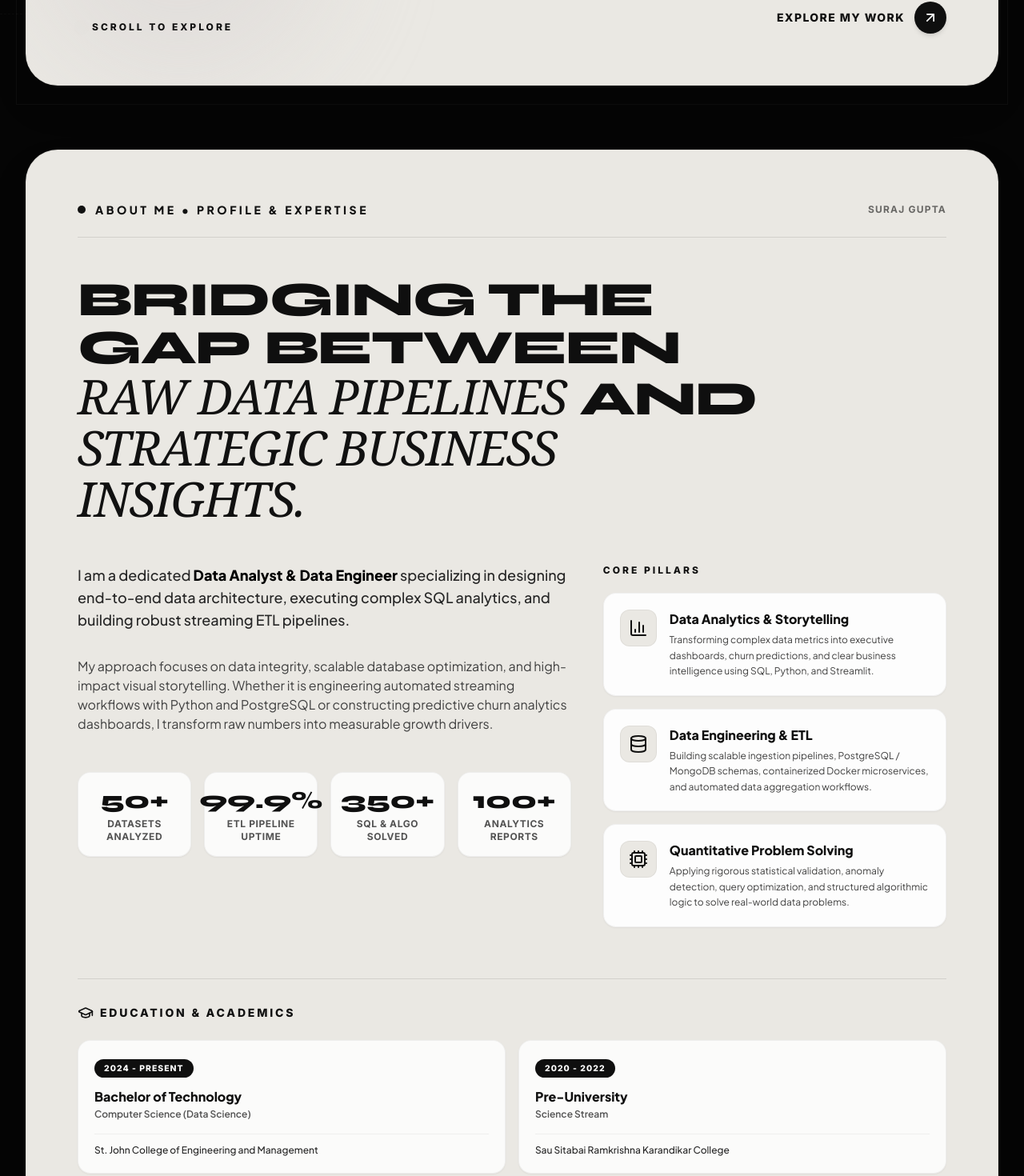
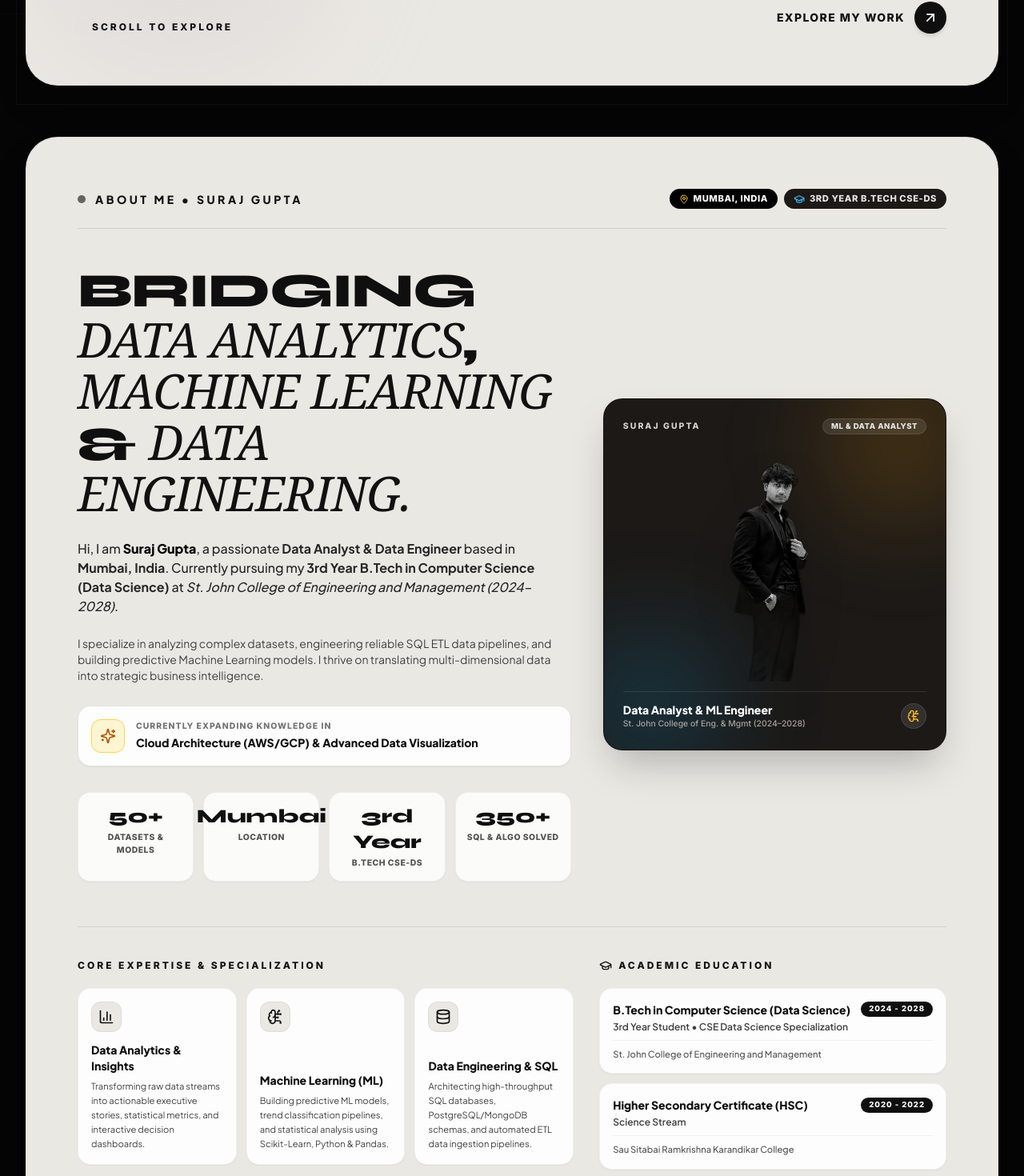
Before and after one commit to surajg2/suraj-portfolio, a React (Vite) app: page / in a window 1280 px wide. Shown: the part 649-2119 px from the top of the page at 80% size. Built offline with nearby package versions, Linux system fonts and the light colour scheme.

Commit message:
Update About Me section with Mumbai location, ML expertise, Cloud/Visualization learning, 2024-2028 CSE-DS education, and studio portrait cutout card

```diff
--- a/src/components/AboutSection.tsx
+++ b/src/components/AboutSection.tsx
@@ -1,135 +1,210 @@
 import React from 'react';
-import { Database, BarChart3, Cpu, GraduationCap, Award, ArrowUpRight } from 'lucide-react';
+import { MapPin, Sparkles, BookOpen, BrainCircuit, BarChart3, Database, GraduationCap, Cloud, LineChart, Code2 } from 'lucide-react';
 import { PORTFOLIO_DATA } from '../data/portfolioData';
 
 export const AboutSection: React.FC = () => {
   const stats = [
-    { label: 'Datasets Analyzed', value: '50+' },
-    { label: 'ETL Pipeline Uptime', value: '99.9%' },
+    { label: 'Datasets & Models', value: '50+' },
+    { label: 'Location', value: 'Mumbai' },
+    { label: 'B.Tech CSE-DS', value: '3rd Year' },
     { label: 'SQL & Algo Solved', value: '350+' },
-    { label: 'Analytics Reports', value: '100+' },
   ];
 
-  const pillars = [
+  const coreFocus = [
     {
-      icon: <BarChart3 className="w-6 h-6 text-[#111111]" />,
-      title: "Data Analytics & Storytelling",
-      desc: "Transforming complex data metrics into executive dashboards, churn predictions, and clear business intelligence using SQL, Python, and Streamlit."
+      icon: <BarChart3 className="w-5 h-5 text-[#111111]" />,
+      title: "Data Analytics & Insights",
+      desc: "Transforming raw data streams into actionable executive stories, statistical metrics, and interactive decision dashboards."
     },
     {
-      icon: <Database className="w-6 h-6 text-[#111111]" />,
-      title: "Data Engineering & ETL",
-      desc: "Building scalable ingestion pipelines, PostgreSQL / MongoDB schemas, containerized Docker microservices, and automated data aggregation workflows."
+      icon: <BrainCircuit className="w-5 h-5 text-[#111111]" />,
+      title: "Machine Learning (ML)",
+      desc: "Building predictive ML models, trend classification pipelines, and statistical analysis using Scikit-Learn, Python & Pandas."
     },
     {
-      icon: <Cpu className="w-6 h-6 text-[#111111]" />,
-      title: "Quantitative Problem Solving",
-      desc: "Applying rigorous statistical validation, anomaly detection, query optimization, and structured algorithmic logic to solve real-world data problems."
+      icon: <Database className="w-5 h-5 text-[#111111]" />,
+      title: "Data Engineering & SQL",
+      desc: "Architecting high-throughput SQL databases, PostgreSQL/MongoDB schemas, and automated ETL data ingestion pipelines."
     }
   ];
 
   return (
-    <section id="about" className="relative w-full py-12 px-3 sm:px-6 md:px-8">
-      {/* Editorial Light Container Card */}
+    <section id="about" className="relative w-full py-8 px-3 sm:px-6 md:px-8">
+      {/* Editorial Light Container Card Matching Hero Card */}
       <div className="relative w-full max-w-7xl mx-auto bg-[#eae8e3] rounded-[2rem] sm:rounded-[2.5rem] p-6 sm:p-10 md:p-14 lg:p-16 overflow-hidden shadow-2xl border border-black/5 flex flex-col gap-12">
 
-        {/* Top Tagline */}
-        <div className="flex items-center justify-between border-b border-black/10 pb-6">
+        {/* Top Tagline / Meta Header */}
+        <div className="flex flex-wrap items-center justify-between gap-4 border-b border-black/10 pb-6">
           <div className="flex items-center gap-3">
-            <span className="w-2.5 h-2.5 rounded-full bg-[#111111]" />
+            <span className="w-2.5 h-2.5 rounded-full bg-[#111111] animate-pulse" />
             <p className="text-xs sm:text-sm font-extrabold tracking-[0.25em] text-[#111111] uppercase font-sans">
-              ABOUT ME • PROFILE &amp; EXPERTISE
+              ABOUT ME • SURAJ GUPTA
             </p>
           </div>
-          <span className="text-xs font-bold uppercase tracking-widest text-[#111111]/60">
-            SURAJ GUPTA
+
+          {/* Quick Info Badges */}
+          <div className="flex flex-wrap items-center gap-2">
+            <span className="inline-flex items-center gap-1.5 px-3 py-1 rounded-full bg-black text-white text-[0.7rem] font-extrabold tracking-wider uppercase">
+              <MapPin className="w-3 h-3 text-amber-400" />
+              MUMBAI, INDIA
+            </span>
+            <span className="inline-flex items-center gap-1.5 px-3 py-1 rounded-full bg-stone-900 text-stone-200 text-[0.7rem] font-extrabold tracking-wider uppercase">
+              <GraduationCap className="w-3.5 h-3.5 text-sky-400" />
+              3RD YEAR B.TECH CSE-DS
             </span>
           </div>
-
-        {/* Main Display Headline */}
-        <div className="max-w-4xl">
-          <h2 className="text-3xl sm:text-5xl lg:text-6xl font-black text-[#0f0f0f] leading-[1.05] tracking-tight font-display">
-            BRIDGING THE GAP BETWEEN <span className="font-serif italic font-normal text-[#111111]">RAW DATA PIPELINES</span> AND <span className="font-serif italic font-normal text-[#111111]">STRATEGIC BUSINESS INSIGHTS.</span>
-          </h2>
         </div>
 
-        {/* Bio & Stats Grid (2 Columns) */}
-        <div className="grid grid-cols-1 lg:grid-cols-12 gap-10 items-start">
+        {/* Hero-Harmonized Grid: Left Bio & Headline + Right Portrait Card */}
+        <div className="grid grid-cols-1 lg:grid-cols-12 gap-10 items-center">
 
-          {/* Left Column: Comprehensive Bio & Key Stats (7 cols) */}
-          <div className="lg:col-span-7 flex flex-col gap-8">
-            <p className="text-base sm:text-lg text-neutral-800 font-medium leading-relaxed font-sans">
-              I am a dedicated <strong className="text-black font-extrabold">Data Analyst &amp; Data Engineer</strong> specializing in designing end-to-end data architecture, executing complex SQL analytics, and building robust streaming ETL pipelines.
-            </p>
-            <p className="text-sm sm:text-base text-neutral-700 font-normal leading-relaxed font-sans">
-              My approach focuses on data integrity, scalable database optimization, and high-impact visual storytelling. Whether it is engineering automated streaming workflows with Python and PostgreSQL or constructing predictive churn analytics dashboards, I transform raw numbers into measurable growth drivers.
+          {/* Left Column: Headline, Bio & Stat Grid (7 Cols) */}
+          <div className="lg:col-span-7 flex flex-col gap-6">
+
+            {/* Display Headline */}
+            <h2 className="text-3xl sm:text-5xl lg:text-6xl font-black text-[#0f0f0f] leading-[1.05] tracking-tight font-display">
+              BRIDGING <span className="font-serif italic font-normal text-[#111111]">DATA ANALYTICS</span>, <span className="font-serif italic font-normal text-[#111111]">MACHINE LEARNING</span> &amp; <span className="font-serif italic font-normal text-[#111111]">DATA ENGINEERING.</span>
+            </h2>
+
+            {/* Paragraph Bio */}
+            <p className="text-sm sm:text-base text-neutral-800 font-medium leading-relaxed font-sans">
+              Hi, I am <strong className="text-black font-extrabold">Suraj Gupta</strong>, a passionate <strong>Data Analyst &amp; Data Engineer</strong> based in <strong>Mumbai, India</strong>. Currently pursuing my <strong>3rd Year B.Tech in Computer Science (Data Science)</strong> at <em>St. John College of Engineering and Management (2024–2028)</em>.
             </p>
 
-            {/* Stat Counters Grid */}
-            <div className="grid grid-cols-2 sm:grid-cols-4 gap-4 pt-4">
+            <p className="text-xs sm:text-sm text-neutral-700 font-normal leading-relaxed font-sans">
+              I specialize in analyzing complex datasets, engineering reliable SQL ETL data pipelines, and building predictive Machine Learning models. I thrive on translating multi-dimensional data into strategic business intelligence.
+            </p>
+
+            {/* Currently Learning Card */}
+            <div className="bg-white/90 backdrop-blur-sm rounded-2xl p-4 border border-black/10 flex items-center gap-3.5 shadow-sm mt-1">
+              <div className="p-2.5 rounded-xl bg-amber-100/80 border border-amber-300 shrink-0">
+                <Sparkles className="w-5 h-5 text-amber-700" />
+              </div>
+              <div>
+                <span className="text-[0.65rem] font-extrabold uppercase tracking-widest text-neutral-500 block">
+                  CURRENTLY EXPANDING KNOWLEDGE IN
+                </span>
+                <span className="text-xs sm:text-sm font-extrabold text-[#0f0f0f] font-sans">
+                  {PORTFOLIO_DATA.profile.learning}
+                </span>
+              </div>
+            </div>
+
+            {/* Stat Badges Grid */}
+            <div className="grid grid-cols-2 sm:grid-cols-4 gap-3 pt-2">
               {stats.map((stat, idx) => (
-                <div key={idx} className="bg-white/80 backdrop-blur-sm rounded-2xl p-4 border border-black/5 flex flex-col items-center text-center shadow-sm">
-                  <span className="text-2xl sm:text-3xl font-black text-[#0f0f0f] font-display">
+                <div key={idx} className="bg-white/80 backdrop-blur-sm rounded-2xl p-3.5 border border-black/5 flex flex-col items-center text-center shadow-sm">
+                  <span className="text-xl sm:text-2xl font-black text-[#0f0f0f] font-display">
                     {stat.value}
                   </span>
-                  <span className="text-[0.65rem] sm:text-xs font-bold text-neutral-600 uppercase tracking-wider mt-1">
+                  <span className="text-[0.65rem] font-extrabold text-neutral-600 uppercase tracking-wider mt-0.5">
                     {stat.label}
                   </span>
                 </div>
               ))}
             </div>
+
           </div>
 
-          {/* Right Column: Key Expertise Pillars (5 cols) */}
-          <div className="lg:col-span-5 flex flex-col gap-4">
+          {/* Right Column: Editorial Portrait Cutout Card (5 Cols) */}
+          <div className="lg:col-span-5 flex justify-center items-center">
+            <div className="relative w-full max-w-sm sm:max-w-md bg-stone-900 rounded-3xl p-6 overflow-hidden shadow-2xl border border-black/20 flex flex-col items-center justify-between min-h-[440px] group">
+
+              {/* Card Ambient Glow */}
+              <div className="absolute -top-10 -right-10 w-48 h-48 bg-amber-500/20 rounded-full blur-3xl pointer-events-none" />
+              <div className="absolute -bottom-10 -left-10 w-48 h-48 bg-sky-500/20 rounded-full blur-3xl pointer-events-none" />
+
+              {/* Top Card Badge */}
+              <div className="w-full flex items-center justify-between z-20 pb-2">
+                <span className="text-[0.65rem] font-extrabold tracking-[0.2em] text-stone-300 uppercase">
+                  SURAJ GUPTA
+                </span>
+                <span className="px-2.5 py-0.5 rounded-full bg-white/10 text-stone-200 text-[0.6rem] font-extrabold uppercase tracking-wider backdrop-blur-md border border-white/10">
+                  ML &amp; DATA ANALYST
+                </span>
+              </div>
+
+              {/* Central Black Suit Cutout Image */}
+              <div className="relative z-20 my-auto w-full flex justify-center items-end h-72">
+                <img
+                  src="/hero_portrait.png?v=rembg100"
+                  alt="Suraj Gupta - Data Analyst & Data Engineer"
+                  className="h-full w-auto object-contain object-bottom filter drop-shadow-2xl brightness-[1.02] contrast-[1.02] transition-transform duration-500 group-hover:scale-105"
+                  style={{ imageRendering: 'crisp-edges' }}
+                />
+              </div>
+
+              {/* Bottom Card Summary */}
+              <div className="w-full z-20 pt-3 border-t border-white/10 flex items-center justify-between text-left">
+                <div>
+                  <h4 className="text-sm font-black text-white font-sans">
+                    Data Analyst &amp; ML Engineer
+                  </h4>
+                  <p className="text-[0.65rem] text-stone-400 font-medium">
+                    St. John College of Eng. &amp; Mgmt (2024–2028)
+                  </p>
+                </div>
+                <div className="w-8 h-8 rounded-full bg-white/10 flex items-center justify-center border border-white/10 text-amber-400 shrink-0">
+                  <BrainCircuit className="w-4 h-4" />
+                </div>
+              </div>
+
+            </div>
+          </div>
+
+        </div>
+
+        {/* Core Pillars & Education Timeline Grid */}
+        <div className="grid grid-cols-1 lg:grid-cols-12 gap-8 border-t border-black/10 pt-10 mt-2">
+
+          {/* Left: 3 Core Pillars (7 Cols) */}
+          <div className="lg:col-span-7 flex flex-col gap-4">
             <h3 className="text-xs font-extrabold tracking-[0.25em] text-[#111111] uppercase mb-1">
-              CORE PILLARS
+              CORE EXPERTISE &amp; SPECIALIZATION
             </h3>
-            {pillars.map((pillar, idx) => (
-              <div key={idx} className="bg-white/90 backdrop-blur-sm rounded-2xl p-5 border border-black/5 shadow-sm flex items-start gap-4 transform transition-all duration-300 hover:shadow-md">
-                <div className="p-2.5 rounded-xl bg-[#eae8e3] border border-black/5 shrink-0">
+            <div className="grid grid-cols-1 sm:grid-cols-3 gap-3">
+              {coreFocus.map((pillar, idx) => (
+                <div key={idx} className="bg-white/90 backdrop-blur-sm rounded-2xl p-4 border border-black/5 shadow-sm flex flex-col justify-between hover:shadow-md transition-all">
+                  <div className="p-2 rounded-xl bg-[#eae8e3] border border-black/5 shrink-0 w-fit mb-3">
                     {pillar.icon}
                   </div>
                   <div>
-                  <h4 className="text-base font-extrabold text-[#0f0f0f] font-sans">
+                    <h4 className="text-sm font-extrabold text-[#0f0f0f] font-sans">
                       {pillar.title}
                     </h4>
-                  <p className="text-xs text-neutral-700 leading-relaxed mt-1 font-sans">
+                    <p className="text-[0.7rem] text-neutral-700 leading-relaxed mt-1.5 font-sans">
                       {pillar.desc}
                     </p>
                   </div>
                 </div>
               ))}
             </div>
-
           </div>
 
-        {/* Education Timeline Bar */}
-        <div className="border-t border-black/10 pt-8 mt-4">
-          <div className="flex items-center justify-between mb-6">
-            <div className="flex items-center gap-2">
-              <GraduationCap className="w-5 h-5 text-[#111111]" />
-              <h3 className="text-xs sm:text-sm font-extrabold tracking-[0.2em] text-[#111111] uppercase">
-                EDUCATION &amp; ACADEMICS
+          {/* Right: Academic Background (5 Cols) */}
+          <div className="lg:col-span-5 flex flex-col gap-4">
+            <div className="flex items-center gap-2 mb-1">
+              <GraduationCap className="w-4 h-4 text-[#111111]" />
+              <h3 className="text-xs font-extrabold tracking-[0.25em] text-[#111111] uppercase">
+                ACADEMIC EDUCATION
               </h3>
             </div>
-          </div>
 
-          <div className="grid grid-cols-1 sm:grid-cols-2 gap-4">
+            <div className="flex flex-col gap-3">
               {PORTFOLIO_DATA.education.map((edu, idx) => (
-              <div key={idx} className="bg-white/80 backdrop-blur-sm rounded-2xl p-5 border border-black/5 shadow-sm flex flex-col justify-between">
-                <div>
-                  <span className="inline-block px-3 py-1 rounded-full bg-[#0f0f0f] text-white text-[0.65rem] font-extrabold tracking-widest uppercase mb-3">
+                <div key={idx} className="bg-white/90 backdrop-blur-sm rounded-2xl p-4 border border-black/5 shadow-sm flex flex-col justify-between">
+                  <div className="flex items-center justify-between">
+                    <h4 className="text-sm font-extrabold text-[#0f0f0f] font-sans">
+                      {edu.degree}
+                    </h4>
+                    <span className="px-2.5 py-0.5 rounded-full bg-[#0f0f0f] text-white text-[0.6rem] font-extrabold tracking-widest uppercase shrink-0">
                       {edu.period}
                     </span>
-                  <h4 className="text-base font-extrabold text-[#0f0f0f] font-sans">
-                    {edu.degree}
-                  </h4>
-                  <p className="text-xs font-semibold text-neutral-600 font-sans mt-0.5">
+                  </div>
+                  <p className="text-xs font-semibold text-neutral-700 font-sans mt-1">
                     {edu.field}
                   </p>
-                </div>
-                <p className="text-xs text-neutral-800 font-medium mt-4 font-sans border-t border-black/5 pt-3">
+                  <p className="text-[0.7rem] text-neutral-600 font-medium mt-2 pt-2 border-t border-black/5 font-sans">
                     {edu.institution}
                   </p>
                 </div>
@@ -138,6 +213,8 @@ export const AboutSection: React.FC = () => {
           </div>
 
         </div>
+
+      </div>
     </section>
   );
 };
--- a/src/data/portfolioData.ts
+++ b/src/data/portfolioData.ts
@@ -31,24 +31,24 @@ export const PORTFOLIO_DATA = {
   profile: {
     name: "Suraj Gupta",
     role: "Data Analyst & Data Engineer",
-    location: "India",
-    expertise: ["Data Analysis", "Data Engineering", "SQL & ETL Pipelines", "Business Intelligence", "Python Analytics"],
-    learning: "Advanced Data Engineering & Analytics Pipelines",
-    github: "https://github.com/surajgupta",
+    location: "Mumbai, India",
+    expertise: ["Data Analytics", "Machine Learning (ML)", "Data Engineering", "SQL & Data Warehousing", "Python Analytics"],
+    learning: "Cloud Architecture (AWS/GCP) & Advanced Data Visualization",
+    github: "https://github.com/surajg2",
     linkedin: "https://www.linkedin.com/in/surajgupta/",
     email: "surajgupta2006@gmail.com",
     phone: "+91 9876543210",
   },
   education: [
     {
-      period: "2024 - PRESENT",
-      degree: "Bachelor of Technology",
-      field: "Computer Science (Data Science)",
+      period: "2024 - 2028",
+      degree: "B.Tech in Computer Science (Data Science)",
+      field: "3rd Year Student • CSE Data Science Specialization",
       institution: "St. John College of Engineering and Management",
     },
     {
       period: "2020 - 2022",
-      degree: "Pre-University",
+      degree: "Higher Secondary Certificate (HSC)",
       field: "Science Stream",
       institution: "Sau Sitabai Ramkrishna Karandikar College",
     },
```
Lines whose indentation alone changed are shown as unchanged.
